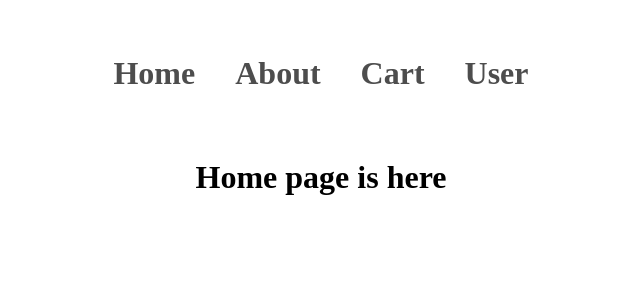
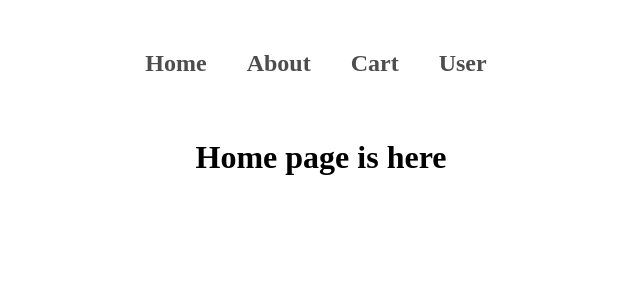
Before and after one commit to MohammadSobhi/market-project, a React (Vite) app: page / in a window 1280 px wide. Shown: the top 300 px of the page, without its empty margins (319-959 px from the left). Built offline with nearby package versions, Linux system fonts and the light colour scheme.

Commit message:
deleted App.css

```diff
--- a/src/index.css
+++ b/src/index.css
@@ -13,7 +13,7 @@ header {
   width: 80%;
   display: flex;
   align-items: center;
-  padding-block: 10px;
+  padding-right: 10px;
   justify-content: center;
 }
 
@@ -22,7 +22,7 @@ header a {
   text-decoration: none;
   color: #4D4D4D;
   font-weight: 600;
-  font-size: 2rem ;
+  font-size: 1.5rem ;
   padding: 5px 20px;
 
 }
```
Also changed, not shown: src/App.css (added).
